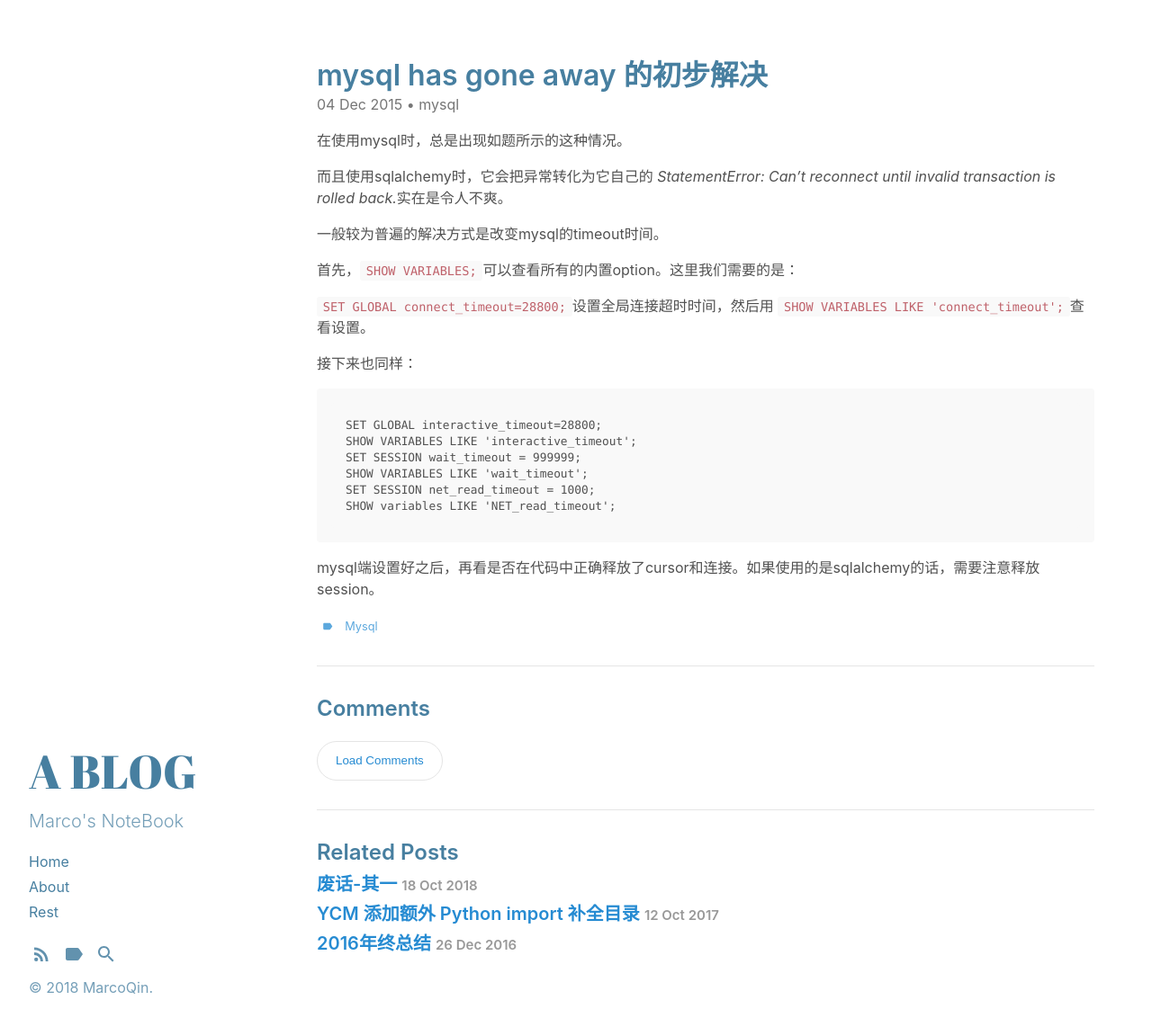
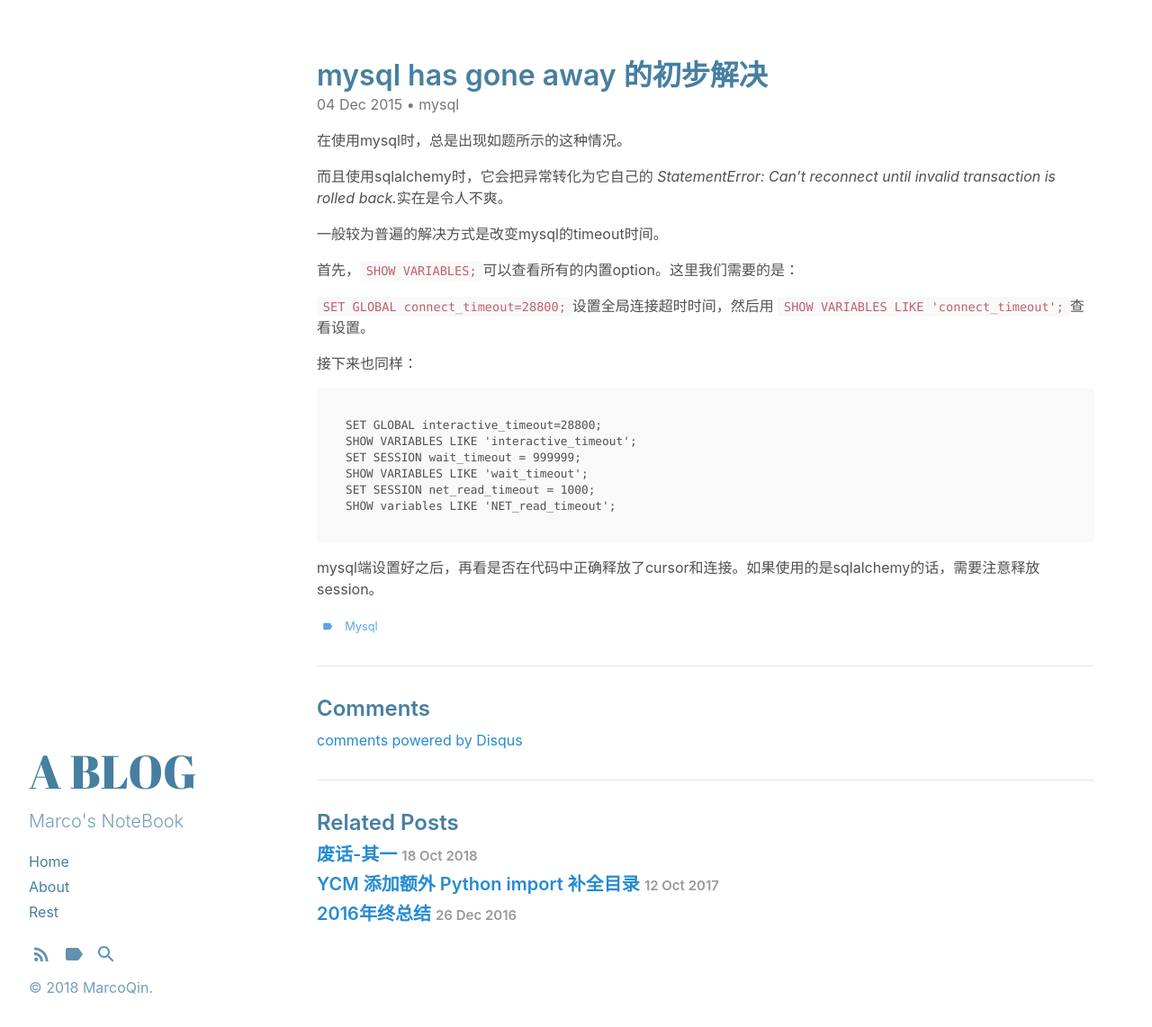
Before and after one commit to MarcoQin/MarcoQin.github.io, a Jekyll site: the page built from _posts/2015-12-4-mysql-has-gone-away.md, in a window 1280 px wide. Shown: the whole page at 90% size. Built offline with Jekyll 4.4.1, drawn with Linux system fonts in a browser that asks for light colours; comment, search, counter and statistics services are not loaded; some of the changed lines change nothing that is shown.

Commit message:
auto load disqus comments

```diff
--- a/_includes/disqus.html
+++ b/_includes/disqus.html
@@ -1,43 +1,23 @@
 {% if site.disqus.shortname %}
-  <div id="disqus_thread">
-    <button class="disqus-load" onClick="loadDisqusComments()">
-      Load Comments
-    </button>
-  </div>
-  <script>
+    <script type="text/javascript">
+        /* * * CONFIGURATION VARIABLES: EDIT BEFORE PASTING INTO YOUR WEBPAGE * * */
+        var disqus_shortname = '{{ site.disqus.shortname }}'; // required: replace example with your forum shortname
 
-  /**
-  *  RECOMMENDED CONFIGURATION VARIABLES: EDIT AND UNCOMMENT THE SECTION BELOW
-  *  TO INSERT DYNAMIC VALUES FROM YOUR PLATFORM OR CMS.
-  *  LEARN WHY DEFINING THESE VARIABLES IS IMPORTANT:s
-  *  https://disqus.com/admin/universalcode/#configuration-variables
-  */
-  var disqus_config = function () {
-    this.page.url = "{{ page.url | absolute_url }}";
-    this.page.identifier = "{{ page.guid or page.id }}" ||
-                           "{{ page.url | absolute_url }}";
-  }
-  function loadDisqusComments() { // DON'T EDIT BELOW THIS LINE
-    var d = document, s = d.createElement('script');
-    s.src = '//{{ site.disqus.shortname }}.disqus.com/embed.js';
-    s.setAttribute('data-timestamp', +new Date());
-    (d.head || d.body).appendChild(s);
-  }
-  </script>
-  <noscript>
-    Please enable JavaScript to view the
-    <a href="https://disqus.com/?ref_noscript">comments powered by Disqus</a>.
-  </noscript>
+        /* * * DON'T EDIT BELOW THIS LINE * * */
+        (function() {
+            var dsq = document.createElement('script'); dsq.type = 'text/javascript'; dsq.async = true;
+            dsq.src = '//' + disqus_shortname + '.disqus.com/embed.js';
+            (document.getElementsByTagName('head')[0] || document.getElementsByTagName('body')[0]).appendChild(dsq);
+        })();
 
-{% elsif jekyll.environment != "production" %}
-  <p>
-    You are seeing this because your Disqus shortname is not properly set. To
-    configure Disqus, you should edit your <code>_config.yml</code> to include
-    either a <code>disqus.shortname</code> variable.
-  </p>
-
-  <p>
-    If you do not wish to use Disqus, override the
-    <code>comments.html</code> partial for this theme.
-  </p>
+        /* * * DON'T EDIT BELOW THIS LINE * * */
+        (function () {
+            var s = document.createElement('script'); s.async = true;
+            s.type = 'text/javascript';
+            s.src = '//' + disqus_shortname + '.disqus.com/count.js';
+            (document.getElementsByTagName('HEAD')[0] || document.getElementsByTagName('BODY')[0]).appendChild(s);
+        }());
+    </script>
+    <noscript>Please enable JavaScript to view the <a href="http://disqus.com/?ref_noscript">comments powered by Disqus.</a></noscript>
+    <a href="http://disqus.com" class="dsq-brlink">comments powered by <span class="logo-disqus">Disqus</span></a>
 {% endif %}
```
